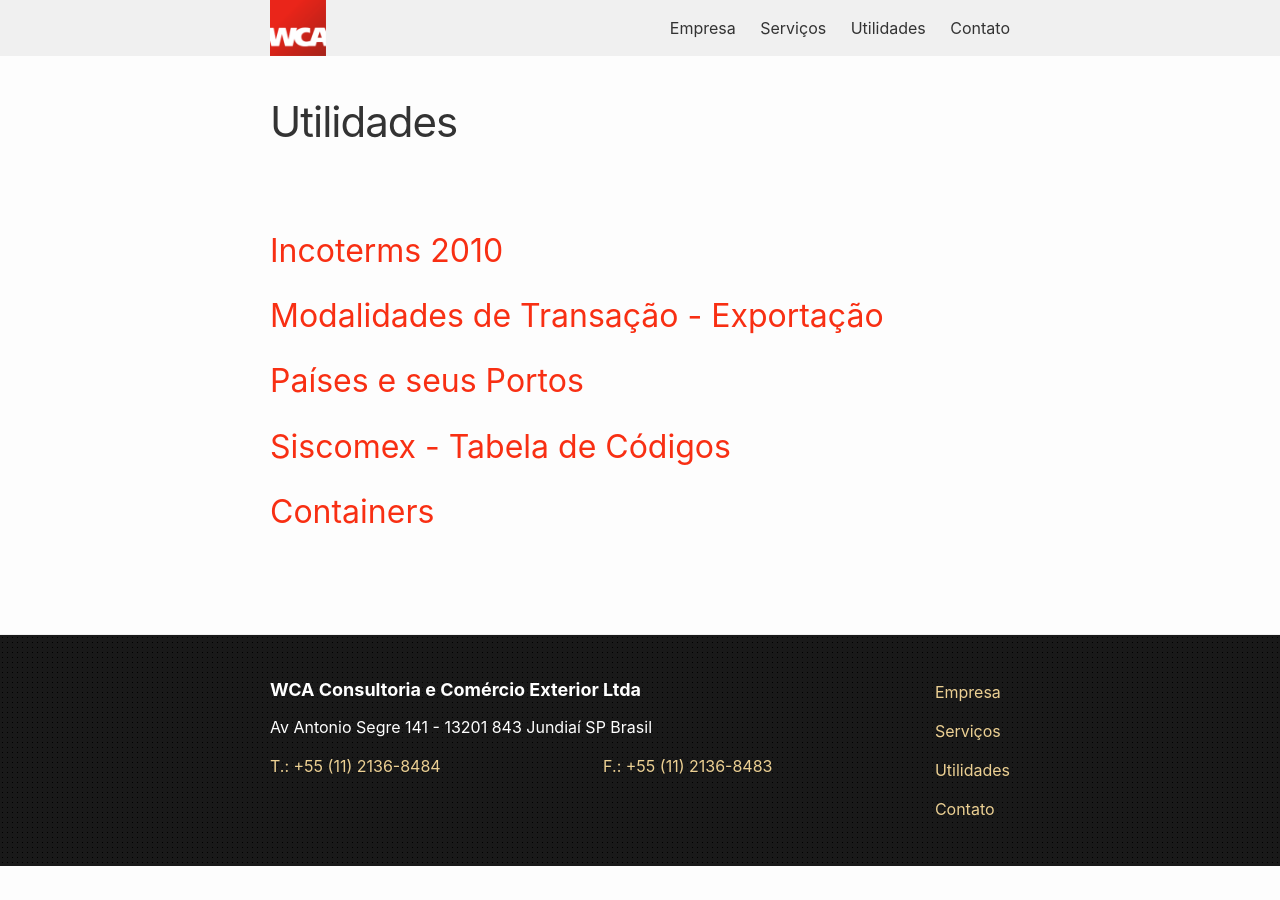
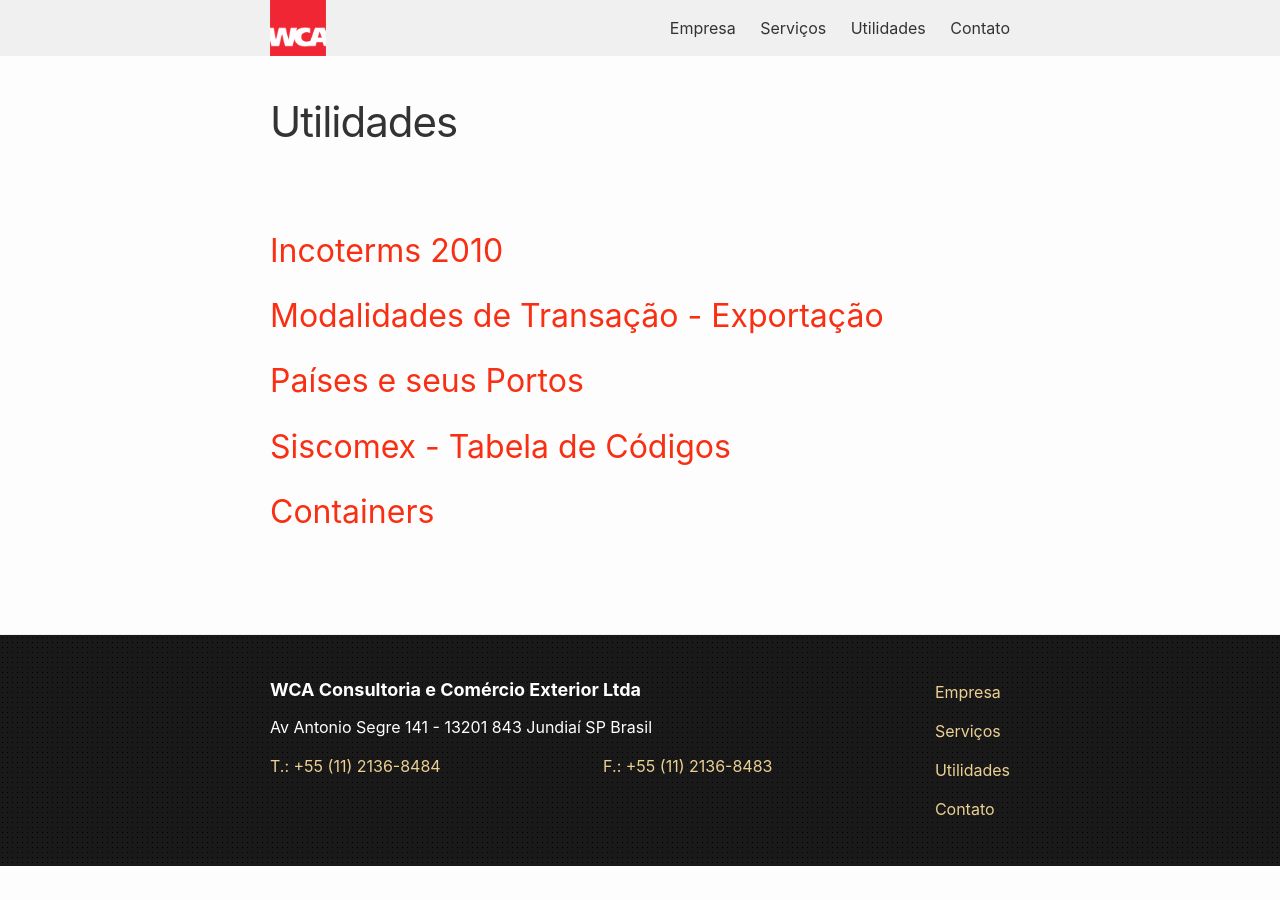
Before and after one commit to WCAComex/wcacomex.github.io, a Jekyll site: the page built from 3-utilidades.html, in a window 1280 px wide. Built offline with Jekyll 4.4.1, drawn with Linux system fonts in a browser that asks for light colours.

Commit message:
Imagem do logo em png

```diff
--- a/_includes/header.html
+++ b/_includes/header.html
@@ -2,7 +2,7 @@
 
   <div class="wrapper">
 
-    <a class="site-title" href="{{ site.baseurl }}/"><img src="{{ site.baseurl }}/favicon.ico" height="56" alt="{{ site.title }}"></a>
+    <a class="site-title" href="{{ site.baseurl }}/"><img src="{{ site.baseurl }}/favicon.png" height="56" alt="{{ site.title }}"></a>
 
     <nav class="site-nav">
       <a href="#" class="menu-icon">
```
